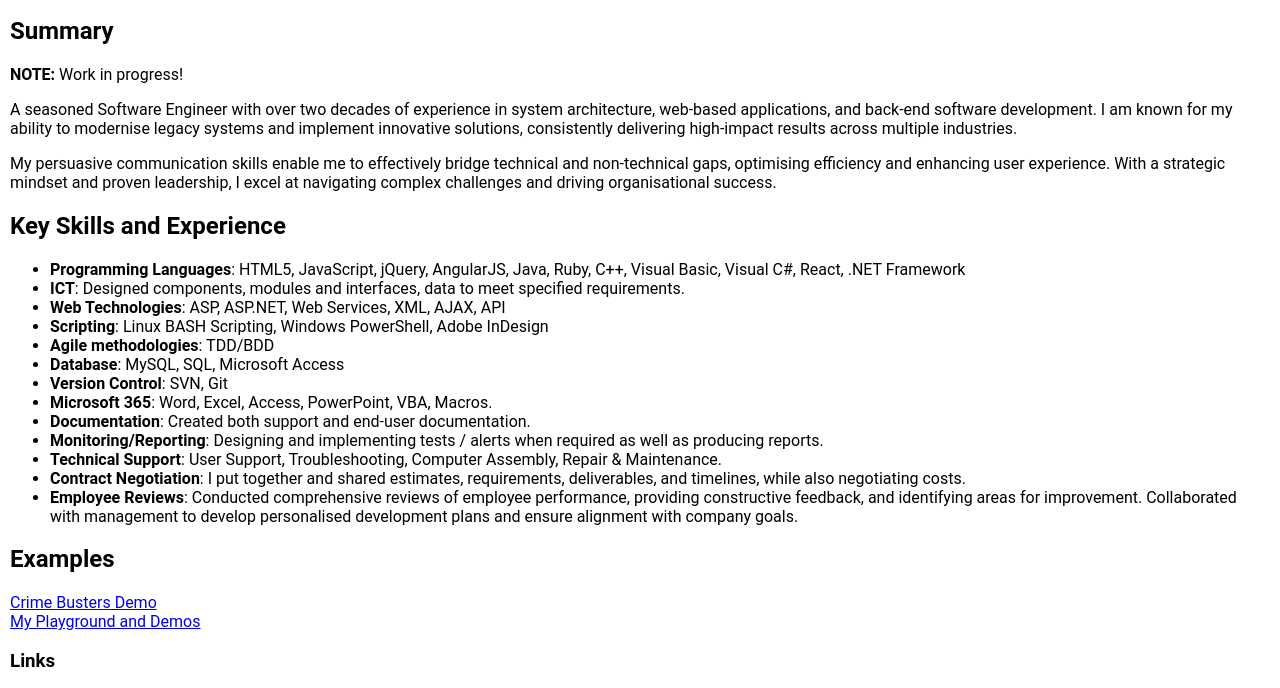
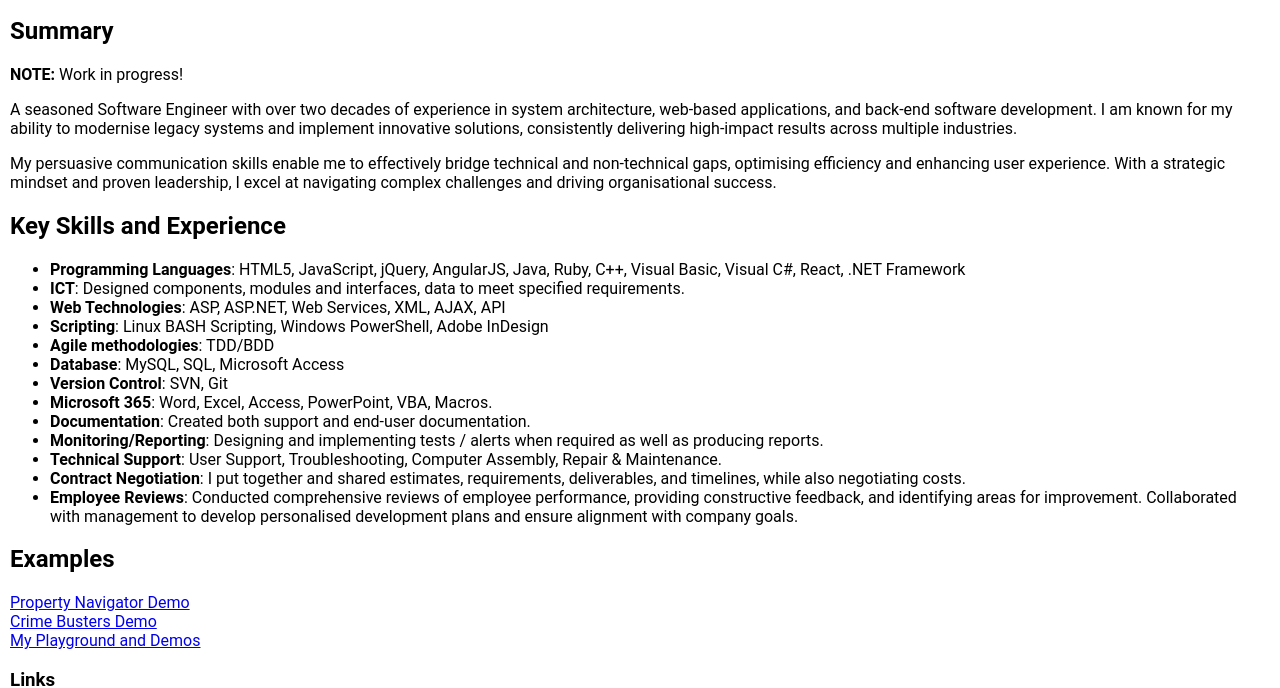
Before and after one commit to gilsonator/gilsonator.github.io, a website: page index.html in a window 1280 px wide. Shown: the part 103-791 px from the top of the page. Drawn offline with Linux system fonts and the light colour scheme.

Commit message:
Added PropNav link Upgradded submodule

```diff
--- a/index.html
+++ b/index.html
@@ -87,6 +87,7 @@
       </li>
     </ul>
     <h2>Examples</h2>
+    <a href="PropNav/" title="Property Navigator Demo">Property Navigator Demo</a><br />
     <a href="CrimeBusters/" title="CrimeBusters Demo">Crime Busters Demo</a><br />
     <a href="PlayGround/" title="My Playground">My Playground and Demos</a>
 
```
